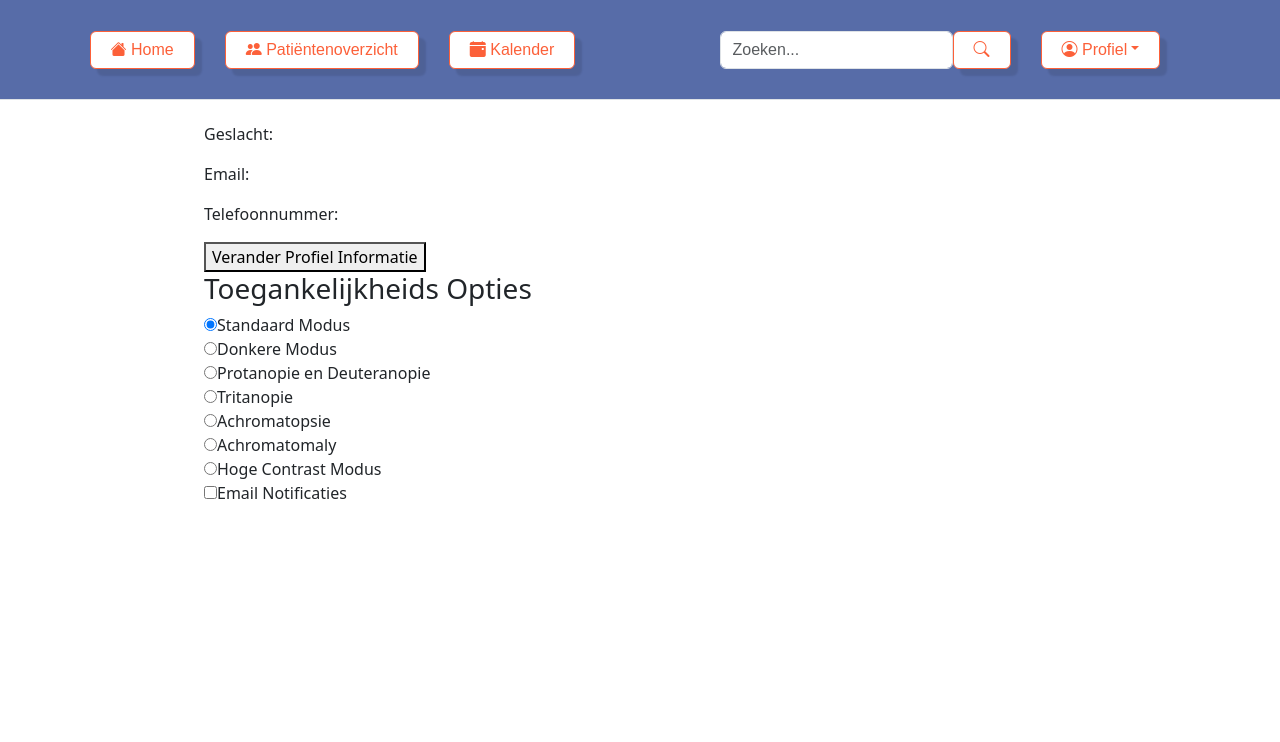
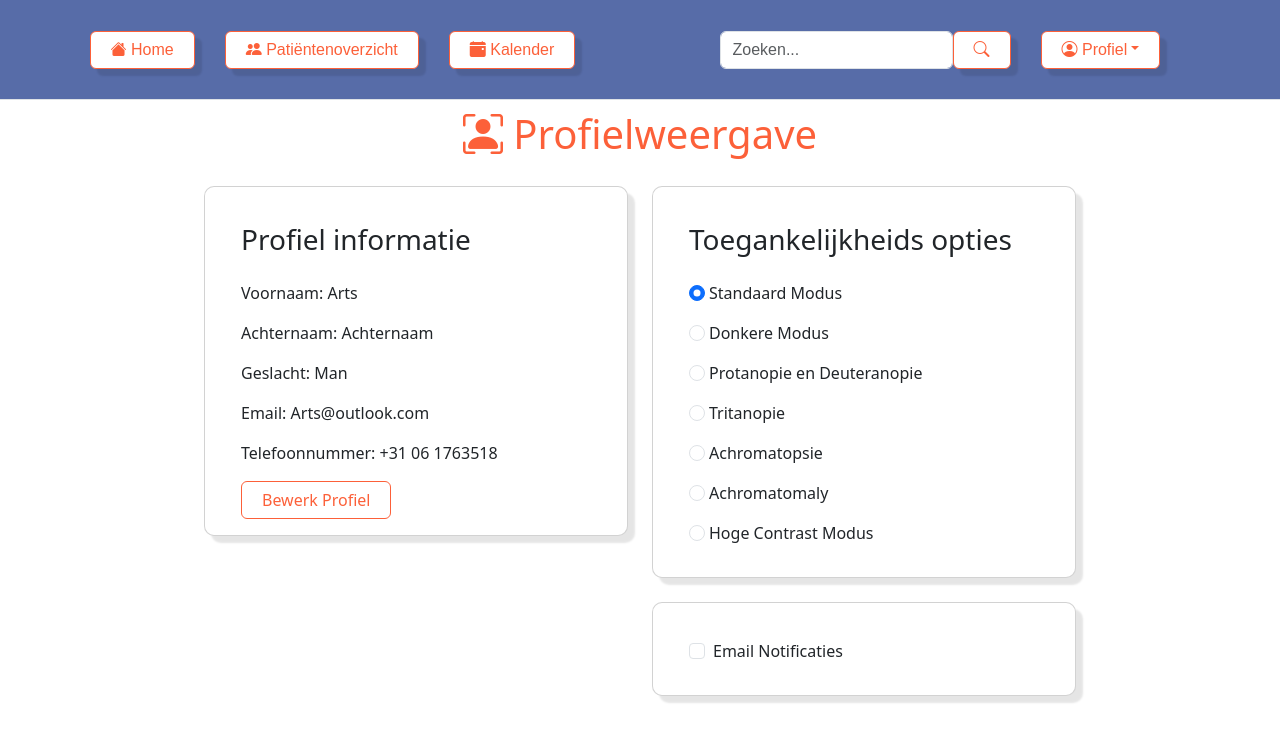
Before and after one commit to ZuydUniversity/B2C6_B2A_Frontend, a React (Vite) app: page /profilepage in a window 1280 px wide. Shown: the top 742 px of the page. Built offline with nearby package versions, Linux system fonts and the light colour scheme; no server answers.

Commit message:
profilepage fix

```diff
--- a/src/routes/ProfilePage.jsx
+++ b/src/routes/ProfilePage.jsx
@@ -1,5 +1,3 @@
-import '../styling/Main.css';
-import '../styling/Profielinstellingen.css';
 import React, { useState, useEffect } from 'react';
 import Navbar from '../components/Navbar';
 import axios from 'axios';
@@ -8,18 +6,18 @@ const Settings = ({ userId }) => {
   const [emailNotifications, setEmailNotifications] = useState(false);
   const [accessibilityMode, setAccessibilityMode] = useState(1);
   const [profileInfo, setProfileInfo] = useState({
-    name: '',
-    lastname: '',
-    gender: '',
-    email: '',
-    phone: '',
+    name: 'Arts',
+    lastname: 'Achternaam',
+    gender: 'Man',
+    email: 'Arts@outlook.com',
+    phone: '+31 06 1763518',
   });
   const [isEditingProfile, setIsEditingProfile] = useState(false);
 
   useEffect(() => {
     const fetchUser = async (userId) => {
       try {
-        const response = await fetch(`http://localhost:5000/get_user/3`);
+        const response = await fetch(`http://localhost:5000/get_user/${userId}`);
         if (!response.ok) {
           throw new Error(`HTTP error! status: ${response.status}`);
         }
@@ -60,7 +58,7 @@ const Settings = ({ userId }) => {
 
   const handleSaveProfile = async () => {
     try {
-      const response = await axios.post(`http://localhost:5000/update_user/3`, {
+      const response = await axios.post(`http://localhost:5000/update_user/${userId}`, {
         Name: profileInfo.name,
         Lastname: profileInfo.lastname,
         Gender: profileInfo.gender,
@@ -70,78 +68,87 @@ const Settings = ({ userId }) => {
         EmailNotifications: emailNotifications,
       });
       if (response.status === 200) {
-        alert('Settings updated successfully.');
+        alert('Instellingen succesvol bijgewerkt.');
         setIsEditingProfile(false);
       } else {
-        alert('Failed to update settings.');
+        alert('Instellingen bijwerken mislukt.');
       }
     } catch (error) {
-      console.error('Error updating settings:', error);
-      alert('Error updating settings.');
+      console.error('Fout bij het bijwerken van instellingen:', error);
+      alert('Fout bij het bijwerken van instellingen.');
     }
   };
 
   return (
     <div className={`content accessibility-mode-${accessibilityMode}`}>
-      <Navbar/>
-      <div className="container">
-        <div className="setting-option">
-          <h3>Profiel Informatie</h3>
+      <Navbar />
+      <div className="container formwidth">
+      <h1 className="centered_title"><i className="bi bi-person-bounding-box"></i> Profielweergave</h1>
+        <div className="row">
+          <div className="col-lg-6">
+            <div className="card mb-4">
+              <div className="card-body">
+                <h3 className="card-title mb-4">Profiel informatie</h3>
                 {isEditingProfile ? (
-            <div>
-              <div>
-                <label htmlFor="name">Voornaam:</label>
+                  <form>
+                    <div className="mb-3">
+                      <label htmlFor="name" className="form-label">Voornaam:</label>
                       <input
                         type="text"
+                        className="form-control"
                         id="name"
                         name="name"
                         value={profileInfo.name}
                         onChange={handleInputChange}
                       />
                     </div>
-              <div>
-                <label htmlFor="lastname">Achternaam:</label>
+                    <div className="mb-3">
+                      <label htmlFor="lastname" className="form-label">Achternaam:</label>
                       <input
                         type="text"
+                        className="form-control"
                         id="lastname"
                         name="lastname"
                         value={profileInfo.lastname}
                         onChange={handleInputChange}
                       />
                     </div>
-              <div>
-                <label htmlFor="gender">Geslacht:</label>
+                    <div className="mb-3">
+                      <label htmlFor="gender" className="form-label">Geslacht:</label>
                       <input
                         type="text"
+                        className="form-control"
                         id="gender"
                         name="gender"
                         value={profileInfo.gender}
                         onChange={handleInputChange}
                       />
                     </div>
-              <div>
-                <label htmlFor="email">Email:</label>
+                    <div className="mb-3">
+                      <label htmlFor="email" className="form-label">Email:</label>
                       <input
                         type="email"
+                        className="form-control"
                         id="email"
                         name="email"
                         value={profileInfo.email}
                         onChange={handleInputChange}
                       />
                     </div>
-              <div>
-                <label htmlFor="phone">Telefoonnummer:</label>
+                    <div className="mb-3">
+                      <label htmlFor="phone" className="form-label">Telefoonnummer:</label>
                       <input
                         type="tel"
+                        className="form-control"
                         id="phone"
                         name="phone"
                         value={profileInfo.phone}
                         onChange={handleInputChange}
                       />
                     </div>
-              <button onClick={handleCancelEdit}>Cancel</button>
-              <button onClick={handleSaveProfile}>Accepteer</button>
-            </div>
+                    <button type="button" className="btn btn-outline-primary me-2" onClick={handleCancelEdit}>Annuleren</button>
+                    <button type="button" className="btn btn-outline-primary" onClick={handleSaveProfile}>Opslaan</button>
+                  </form>
                 ) : (
                   <div>
                     <p>Voornaam: {profileInfo.name}</p>
@@ -149,99 +156,118 @@ const Settings = ({ userId }) => {
                     <p>Geslacht: {profileInfo.gender}</p>
                     <p>Email: {profileInfo.email}</p>
                     <p>Telefoonnummer: {profileInfo.phone}</p>
-              <button onClick={handleEditProfile}>Verander Profiel Informatie</button>
+                    <button type="button" className="btn btn-outline-primary" onClick={handleEditProfile}>Bewerk Profiel</button>
                   </div>
                 )}
               </div>
-        <div className="settings-options">
-          <h3>Toegankelijkheids Opties</h3>
-          <div>
+            </div>
+          </div>
+          <div className="col-lg-6">
+            <div className="card mb-4">
+              <div className="card-body">
+                <h3 className="card-title mb-4">Toegankelijkheids opties</h3>
+                <div className="mb-3">
                   <input
                     type="radio"
                     id="normal"
                     name="accessibility"
                     value="1"
+                    className="form-check-input me-1"
                     checked={accessibilityMode === 1}
                     onChange={() => setAccessibilityMode(1)}
                   />
-            <label htmlFor="normal">Standaard Modus</label>
+                  <label htmlFor="normal" className="form-check-label">Standaard Modus</label>
                 </div>
-          <div>
+                <div className="mb-3">
                   <input
                     type="radio"
                     id="dark"
                     name="accessibility"
                     value="2"
+                    className="form-check-input me-1"
                     checked={accessibilityMode === 2}
                     onChange={() => setAccessibilityMode(2)}
                   />
-            <label htmlFor="dark">Donkere Modus</label>
+                  <label htmlFor="dark" className="form-check-label">Donkere Modus</label>
                 </div>
-          {/* Add additional accessibility options here with respective values */}
-          <div>
+                {/* Additional accessibility options */}
+                <div className="mb-3">
                   <input
                     type="radio"
                     id="protanopia_deuteranopia"
                     name="accessibility"
                     value="3"
+                    className="form-check-input me-1"
                     checked={accessibilityMode === 3}
                     onChange={() => setAccessibilityMode(3)}
                   />
-            <label htmlFor="protanopia_deuteranopia">Protanopie en Deuteranopie</label>
+                  <label htmlFor="protanopia_deuteranopia" className="form-check-label">Protanopie en Deuteranopie</label>
                 </div>
-          <div>
+                <div className="mb-3">
                   <input
                     type="radio"
                     id="tritanopia"
                     name="accessibility"
-              value="3"
+                    value="4"
+                    className="form-check-input me-1"
                     checked={accessibilityMode === 4}
                     onChange={() => setAccessibilityMode(4)}
                   />
-            <label htmlFor="tritanopia">Tritanopie</label>
+                  <label htmlFor="tritanopia" className="form-check-label">Tritanopie</label>
                 </div>
-          <div>
+                <div className="mb-3">
                   <input
                     type="radio"
                     id="achromatopsia"
                     name="accessibility"
-              value="4"
+                    value="5"
+                    className="form-check-input me-1"
                     checked={accessibilityMode === 5}
                     onChange={() => setAccessibilityMode(5)}
                   />
-            <label htmlFor="achromatopsia">Achromatopsie</label>
+                  <label htmlFor="achromatopsia" className="form-check-label">Achromatopsie</label>
                 </div>
-          <div>
+                <div className="mb-3">
                   <input
                     type="radio"
                     id="achromatomaly"
                     name="accessibility"
-              value="5"
+                    value="6"
+                    className="form-check-input me-1"
                     checked={accessibilityMode === 6}
                     onChange={() => setAccessibilityMode(6)}
                   />
-            <label htmlFor="achromatomaly">Achromatomaly</label>
+                  <label htmlFor="achromatomaly" className="form-check-label">Achromatomaly</label>
                 </div>
-          <div>
+                <div className="mb-3">
                   <input
                     type="radio"
                     id="high_contrast"
                     name="accessibility"
-              value="6"
+                    value="7"
+                    className="form-check-input me-1"
                     checked={accessibilityMode === 7}
                     onChange={() => setAccessibilityMode(7)}
                   />
-            <label htmlFor="high_contrast">Hoge Contrast Modus</label>
+                  <label htmlFor="high_contrast" className="form-check-label">Hoge Contrast Modus</label>
                 </div>
               </div>
-        <div className="settings-option">
+            </div>
+            <div className="card">
+              <div className="card-body">
+                <div className="form-check mb-3">
                   <input
                     type="checkbox"
+                    className="form-check-input me-1"
                     id="emailNotifications"
                     checked={emailNotifications}
                     onChange={() => setEmailNotifications(!emailNotifications)}
                   />
-          <label htmlFor="emailNotifications">Email Notificaties</label>
+                  <label htmlFor="emailNotifications" className="form-check-label">Email Notificaties</label>
+                </div>
+              </div>
+            </div>
+          </div>
         </div>
       </div>
     </div>
```
Lines whose indentation alone changed are shown as unchanged.
